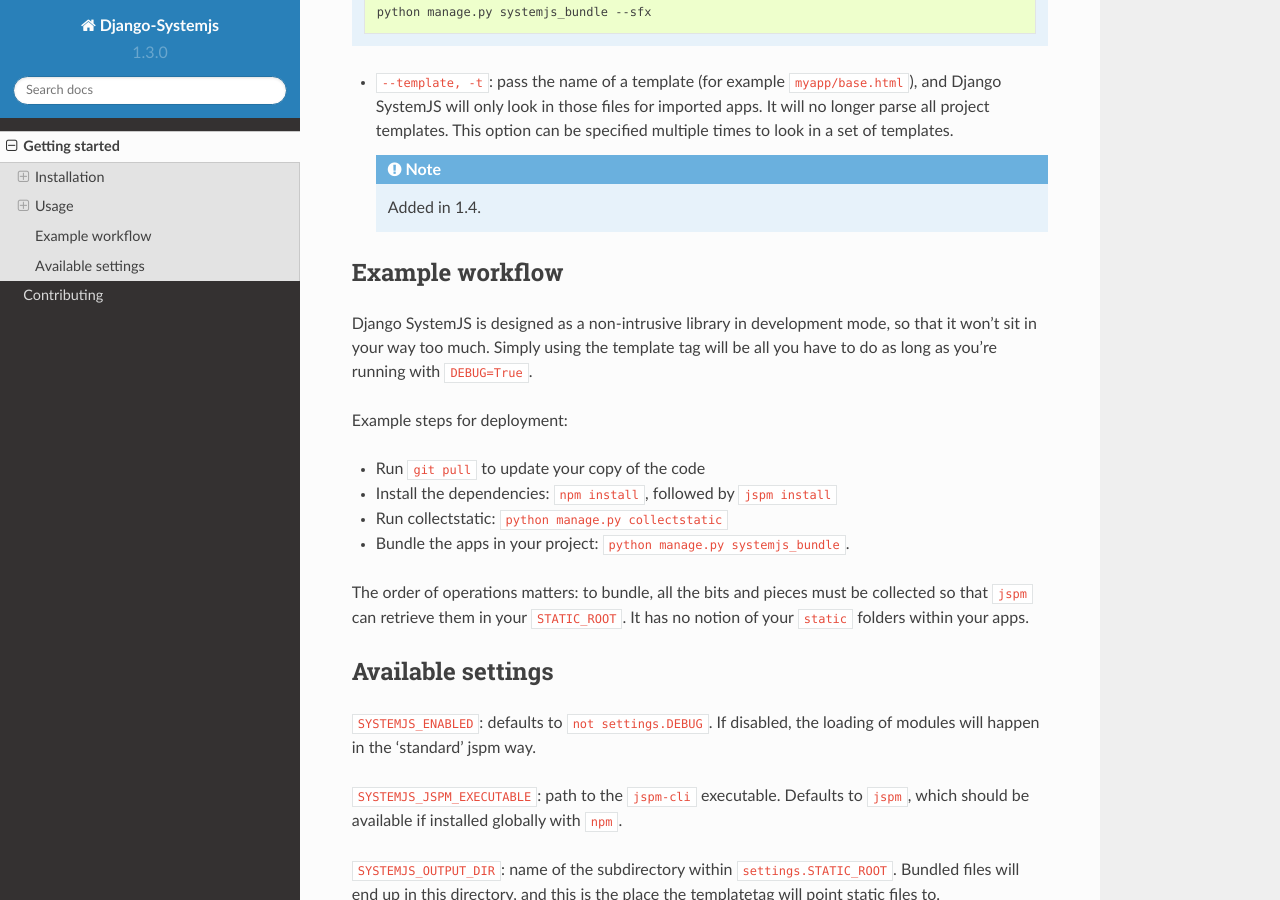
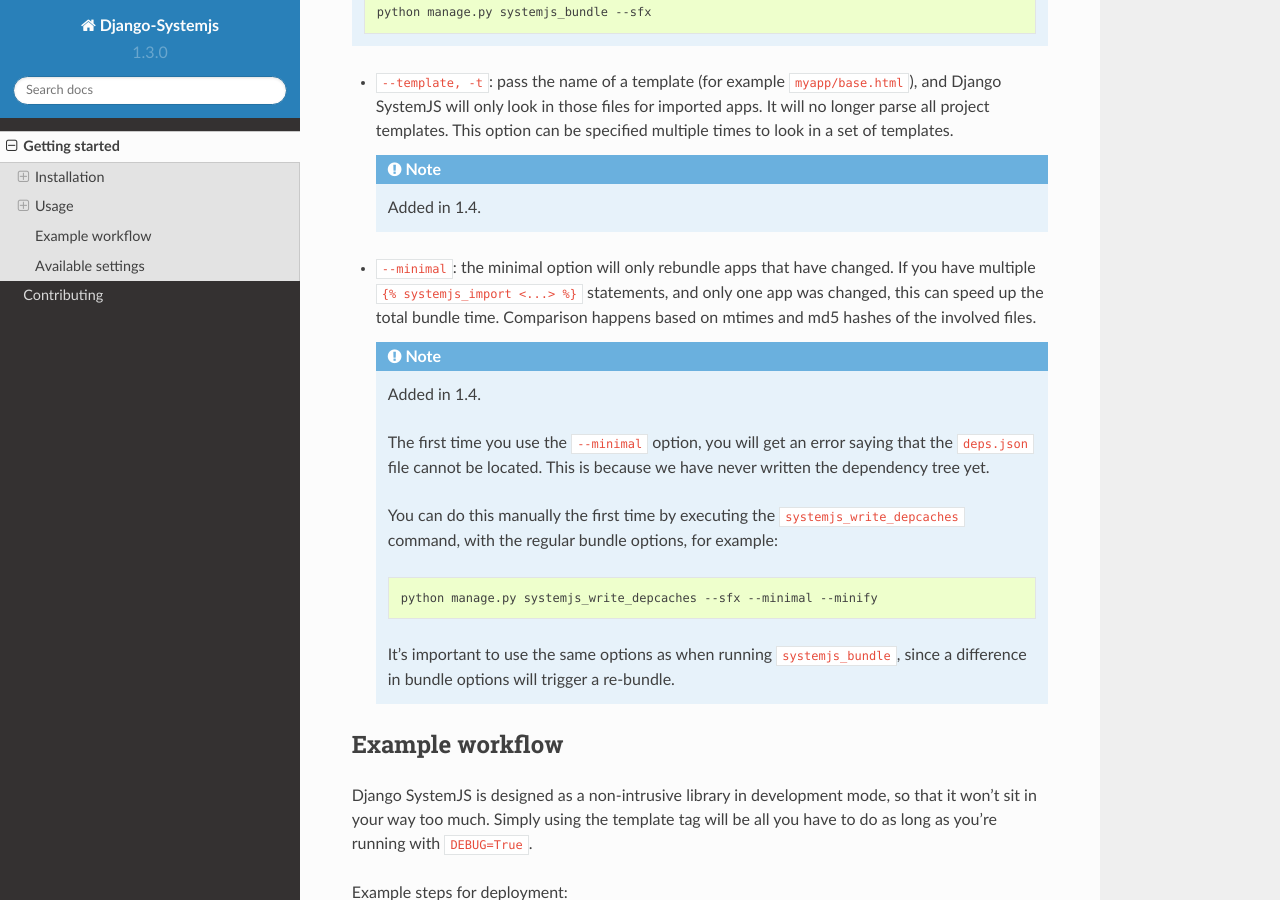
Before and after one commit to sergei-maertens/django-systemjs, a Sphinx documentation site: the page built from docs/getting_started.rst, in a window 1280 px wide and 900 px high, scrolled down 3848 px. Built offline with Sphinx 7.4.7 and the Read the Docs theme 2.0.0, drawn with Linux system fonts in a browser that asks for light colours.

Commit message:
Update bundle options documentation

```diff
--- a/docs/getting_started.rst
+++ b/docs/getting_started.rst
@@ -210,6 +210,28 @@
 
   .. note:: Added in 1.4.
 
+* ``--minimal``: the minimal option will only rebundle apps that have changed. If
+  you have multiple ``{% systemjs_import <...> %}`` statements, and only one app
+  was changed, this can speed up the total bundle time. Comparison happens based
+  on mtimes and md5 hashes of the involved files.
+
+  .. note::
+      Added in 1.4.
+
+      The first time you use the ``--minimal`` option, you will get an error saying
+      that the ``deps.json`` file cannot be located. This is because we have never
+      written the dependency tree yet.
+
+      You can do this manually the first time by executing the ``systemjs_write_depcaches``
+      command, with the regular bundle options, for example:
+
+      .. code-block:: sh
+
+          python manage.py systemjs_write_depcaches --sfx --minimal --minify
+
+      It's important to use the same options as when running ``systemjs_bundle``, since
+      a difference in bundle options will trigger a re-bundle.
+
 
 Example workflow
 ================
```
